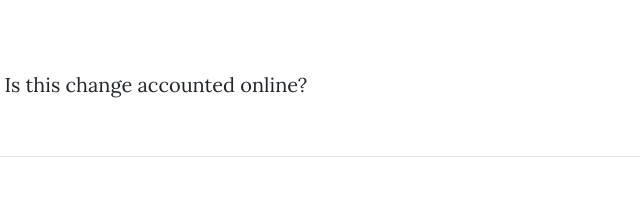
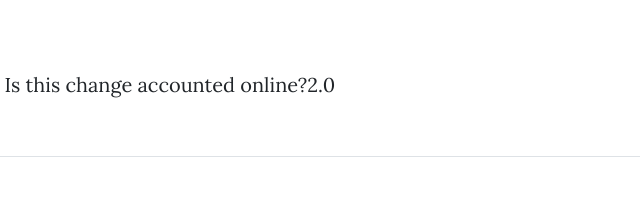
Before and after one commit to TalanAlfrey/IS201, a plain HTML site: page skills.html in a window 1280 px wide. Shown: the part 542-744 px from the top of the page, 341-981 px from the left. Drawn offline with nearby package versions, Linux system fonts and the light colour scheme.

Commit message:
Add files via upload

```diff
--- a/skills.html
+++ b/skills.html
@@ -55,7 +55,7 @@
             <div class="container px-4 px-lg-5">
                 <div class="row gx-4 gx-lg-5 justify-content-center">
                     <div class="col-md-10 col-lg-8 col-xl-7">
-                        <p>Is this change accounted online?</p>
+                        <p>Is this change accounted online?2.0</p>
                     </div>
                 </div>
             </div>
```
